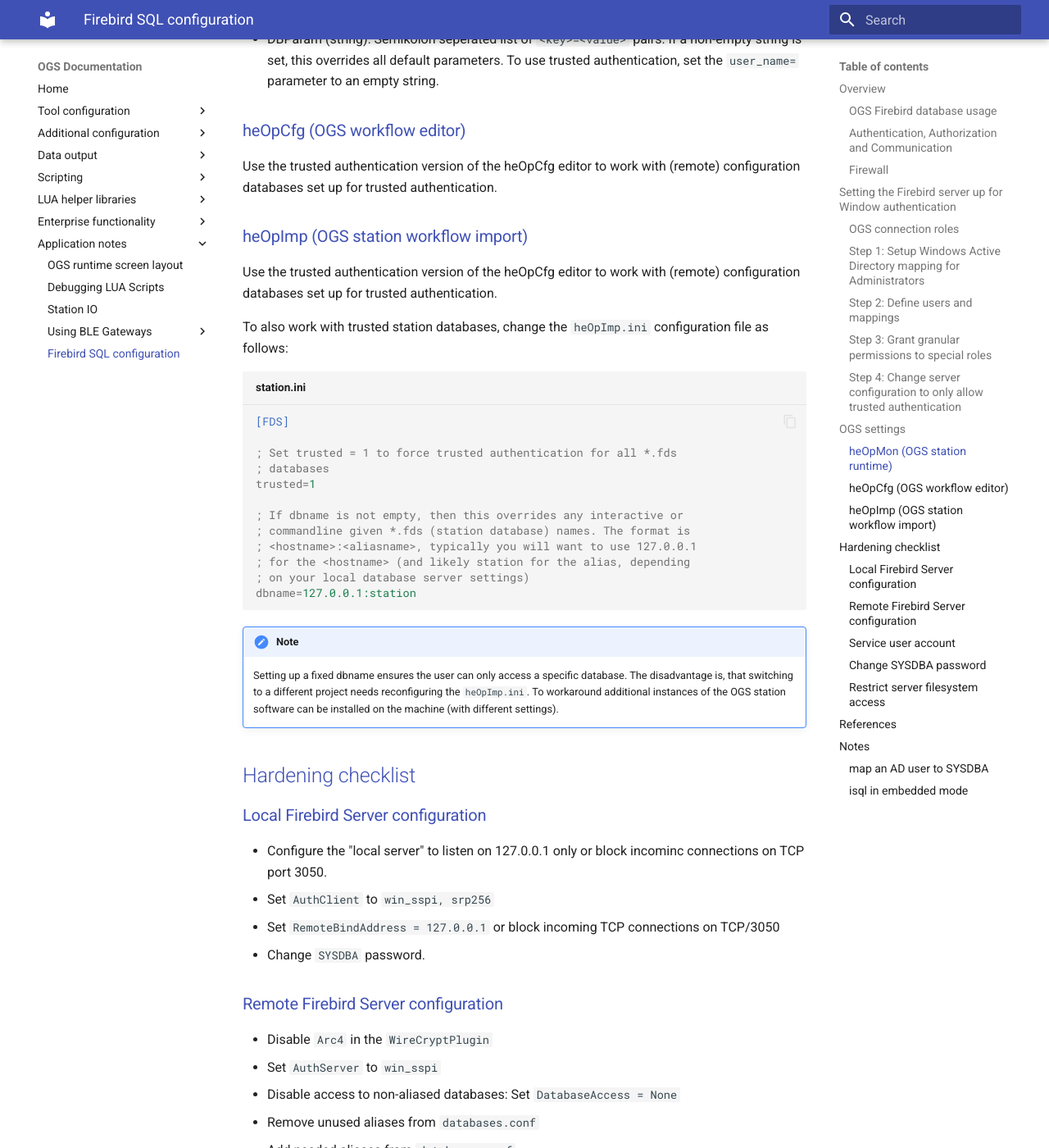
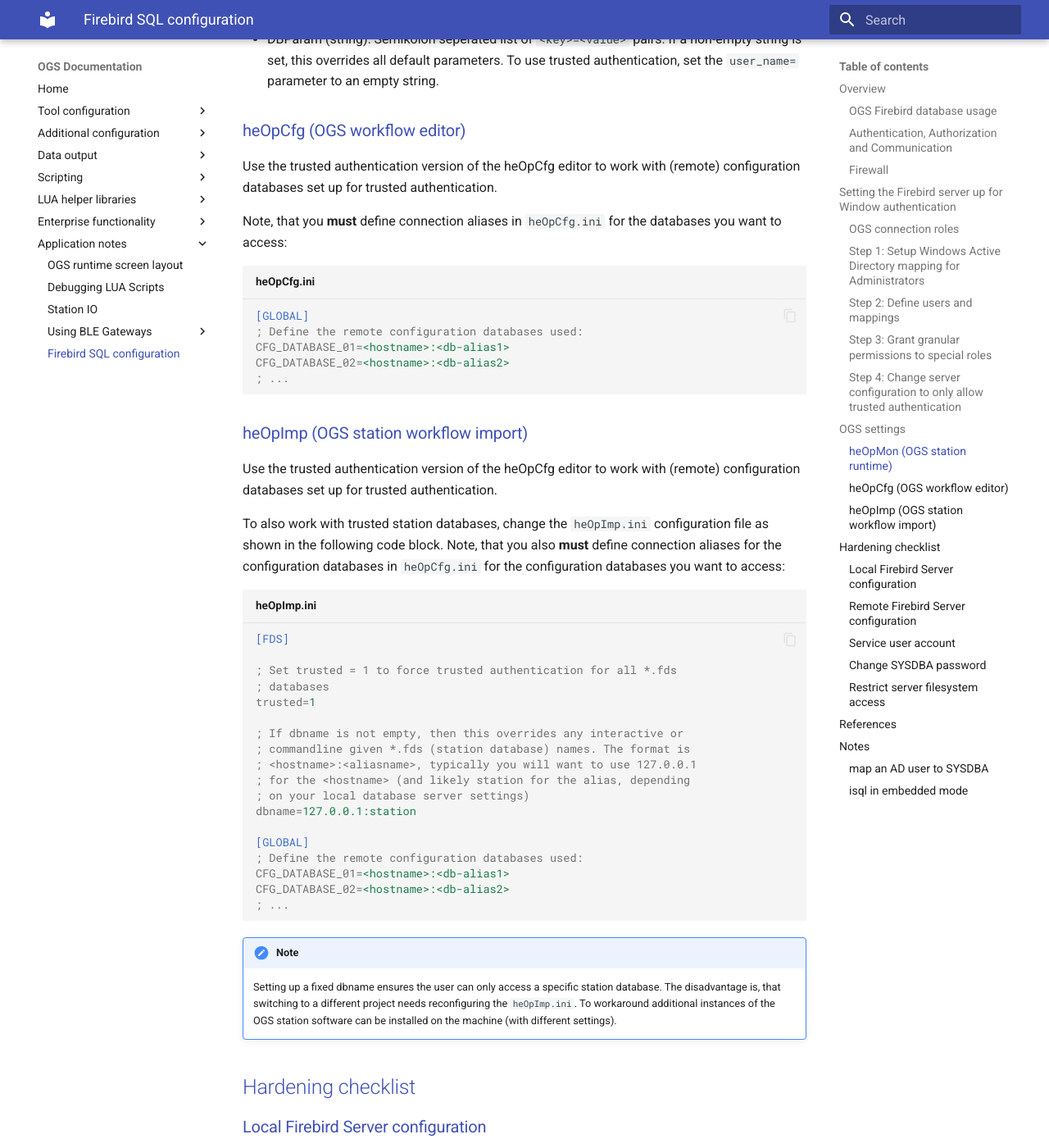
Before and after one commit to haller-erne/ogs, an MkDocs documentation site: the page built from docs/appnotes/firebird-security.md, in a window 1280 px wide and 1400 px high, scrolled down 6858 px. Shown: the whole window at 82% size. Built offline with MkDocs 1.6.1 and Material for MkDocs 9.7.7, drawn with Linux system fonts in a browser that asks for light colours.

Commit message:
Added more details for trusted authentication

````diff
--- a/docs/appnotes/firebird-security.md
+++ b/docs/appnotes/firebird-security.md
@@ -303,13 +303,24 @@
 
 Use the trusted authentication version of the heOpCfg editor to work with (remote) configuration databases set up for trusted authentication.
 
+Note, that you **must** define connection aliases in `heOpCfg.ini` for the databases you want to access:
+
+``` ini title="heOpCfg.ini"
+[GLOBAL]
+; Define the remote configuration databases used:
+CFG_DATABASE_01=<hostname>:<db-alias1>
+CFG_DATABASE_02=<hostname>:<db-alias2>
+; ...
+
+```
+
 ### heOpImp (OGS station workflow import)
 
 Use the trusted authentication version of the heOpCfg editor to work with (remote) configuration databases set up for trusted authentication.
 
-To also work with trusted station databases, change the `heOpImp.ini` configuration file as follows:
+To also work with trusted station databases, change the `heOpImp.ini` configuration file as shown in the following code block. Note, that you also **must** define connection aliases for the configuration databases in `heOpCfg.ini` for the configuration databases you want to access:
 
-``` ini title="station.ini"
+``` ini title="heOpImp.ini"
 [FDS]
 
 ; Set trusted = 1 to force trusted authentication for all *.fds
@@ -323,14 +334,18 @@
 ; on your local database server settings)
 dbname=127.0.0.1:station
 
+[GLOBAL]
+; Define the remote configuration databases used:
+CFG_DATABASE_01=<hostname>:<db-alias1>
+CFG_DATABASE_02=<hostname>:<db-alias2>
+; ...
 ```
 
 !!! note
 
-    Setting up a fixed dbname ensures the user can only access a specific database. The disadvantage is, that switching to
+    Setting up a fixed dbname ensures the user can only access a specific station database. The disadvantage is, that switching to
     a different project needs reconfiguring the `heOpImp.ini`.
-    To workaround additional instances of the OGS station software
-    can be installed on the machine (with different settings).
+    To workaround additional instances of the OGS station software can be installed on the machine (with different settings).
 
 ## Hardening checklist
 
````
